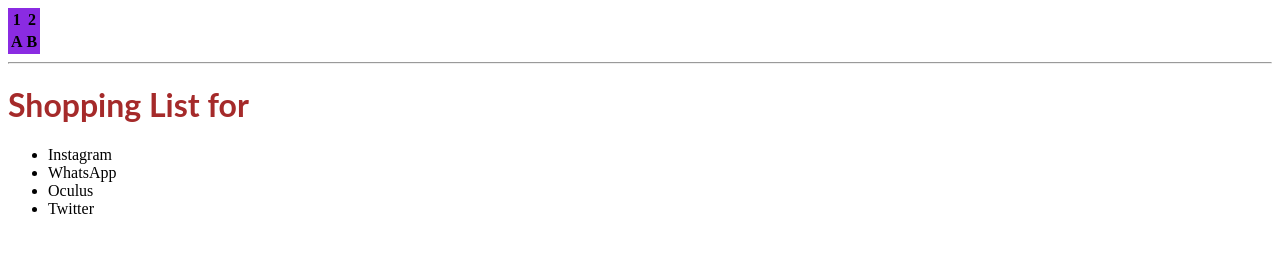
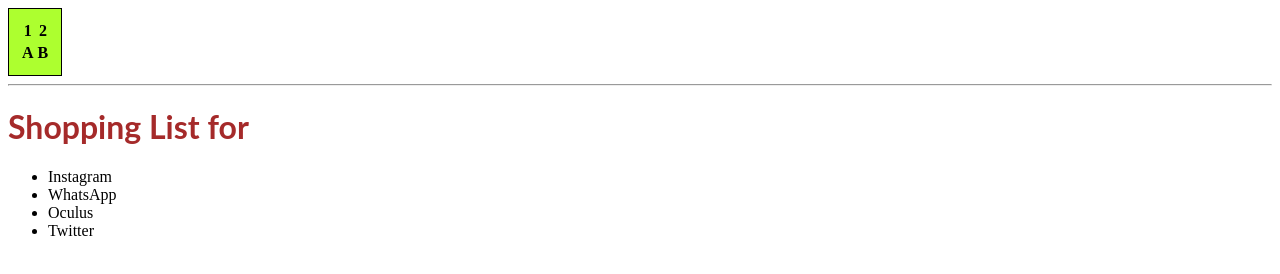
Before and after one commit to Lerasq/asd-ReactJS, a React app: page / in a window 1280 px wide. Built offline with nearby package versions, Linux system fonts and the light colour scheme.

Commit message:
1 file modified

```diff
--- a/style.css
+++ b/style.css
@@ -3,5 +3,7 @@
   color: brown;
 }
 table {
-  background-color: blueviolet;
+  background-color: greenyellow;
+  border: 1px solid black;
+  padding: 10px;
 }
```
